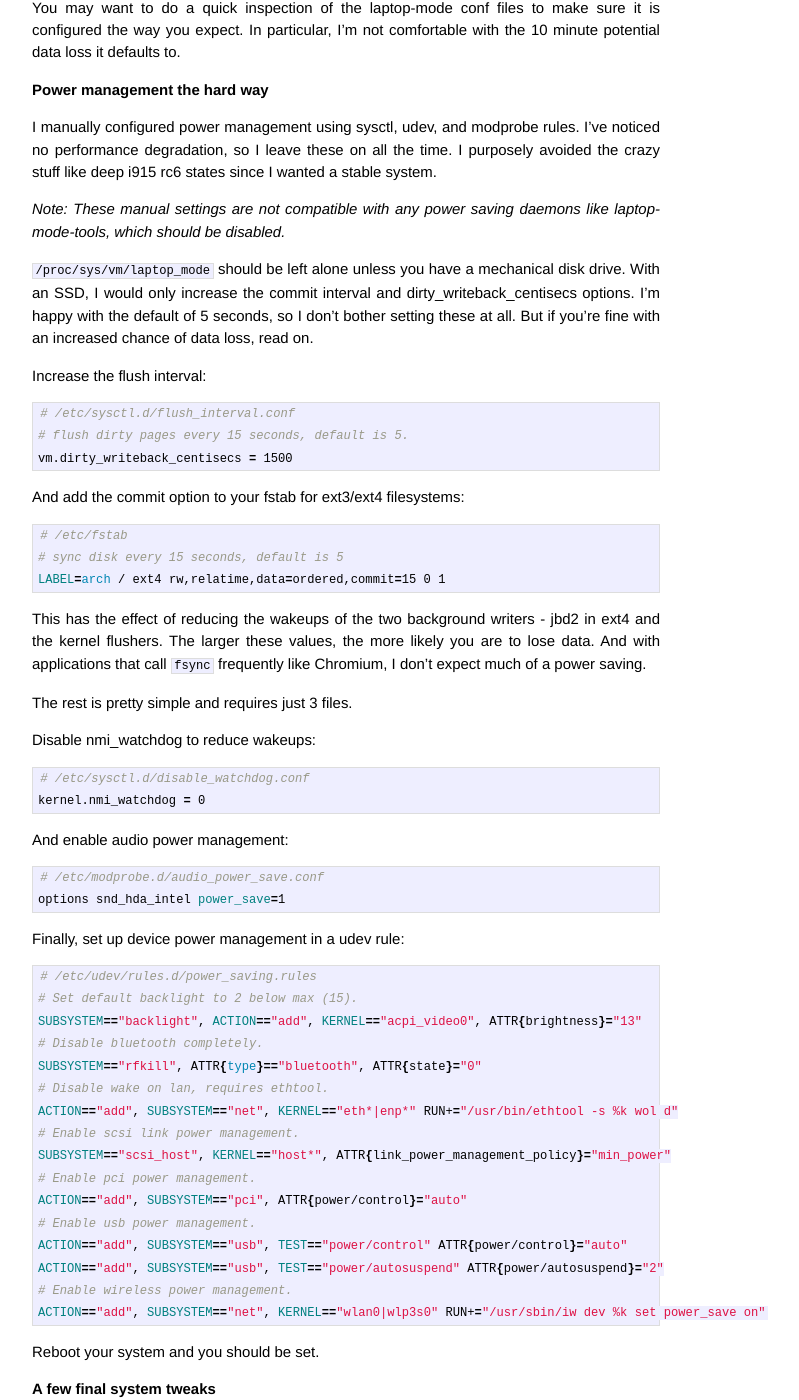
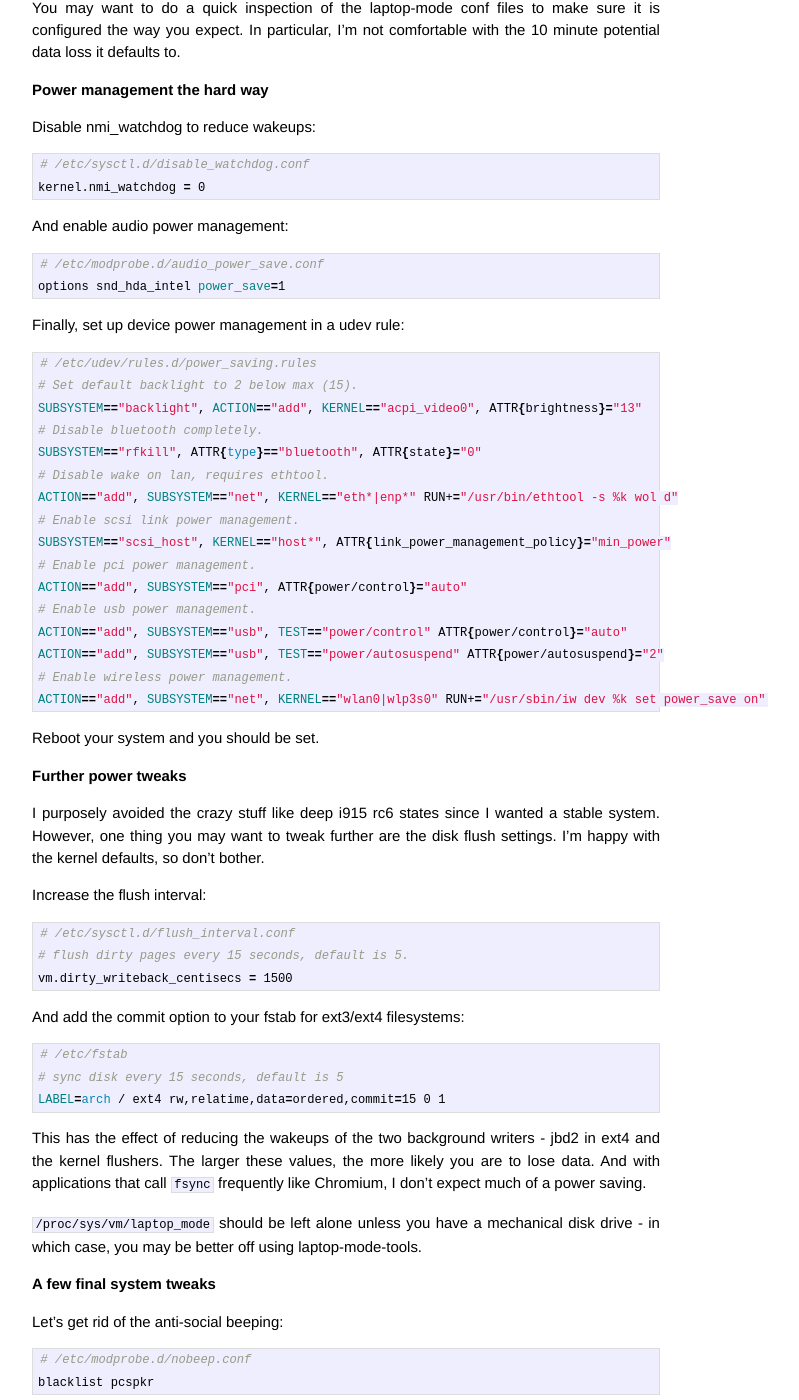
Before and after one commit to jsravn/old-blog, a Jekyll site: the page built from _posts/2013-06-26-thinkpad-x220-arch.md, in a window 1280 px wide and 1400 px high, scrolled down 970 px. Shown: the whole window, without its empty margins (294-1093 px from the left). Built offline with Jekyll 4.4.1, drawn with Linux system fonts in a browser that asks for light colours.

Commit message:
Reorganizes power section

```diff
--- a/_posts/2013-06-26-thinkpad-x220-arch.md
+++ b/_posts/2013-06-26-thinkpad-x220-arch.md
@@ -60,43 +60,6 @@ with the 10 minute potential data loss it defaults to.
 Power management the hard way
 =============================
 
-I manually configured power management using sysctl, udev, and modprobe rules.
-I've noticed no performance degradation, so I leave these on all the time. I
-purposely avoided the crazy stuff like deep i915 rc6 states since I wanted a
-stable system.
-
-_Note: These manual settings are not compatible with any power saving daemons like
-laptop-mode-tools, which should be disabled._
-
-`/proc/sys/vm/laptop_mode` should be left alone unless you have a mechanical
-disk drive. With an SSD, I would only increase the commit interval and
-dirty_writeback_centisecs options.  I'm happy with the default of 5 seconds, so
-I don't bother setting these at all. But if you're fine with an increased
-chance of data loss, read on.
-
-Increase the flush interval:
-
-{% highlight bash %}
-# /etc/sysctl.d/flush_interval.conf
-# flush dirty pages every 15 seconds, default is 5.
-vm.dirty_writeback_centisecs = 1500
-{% endhighlight %}
-
-And add the commit option to your fstab for ext3/ext4 filesystems:
-
-{% highlight bash %}
-# /etc/fstab
-# sync disk every 15 seconds, default is 5
-LABEL=arch / ext4 rw,relatime,data=ordered,commit=15 0 1
-{% endhighlight %}
-
-This has the effect of reducing the wakeups of the two background writers -
-jbd2 in ext4 and the kernel flushers. The larger these values, the  more likely
-you are to lose data. And with applications that call `fsync` frequently like
-Chromium, I don't expect much of a power saving.
-
-The rest is pretty simple and requires just 3 files.
-
 Disable nmi_watchdog to reduce wakeups:
 
 {% highlight bash %}
@@ -133,6 +96,37 @@ ACTION=="add", SUBSYSTEM=="net", KERNEL=="wlan0|wlp3s0" RUN+="/usr/sbin/iw dev %
 {% endhighlight %}
 
 Reboot your system and you should be set.
+
+Further power tweaks
+====================
+
+I purposely avoided the crazy stuff like deep i915 rc6 states since I wanted a
+stable system. However, one thing you may want to tweak further are the disk
+flush settings. I'm happy with the kernel defaults, so don't bother.
+
+Increase the flush interval:
+
+{% highlight bash %}
+# /etc/sysctl.d/flush_interval.conf
+# flush dirty pages every 15 seconds, default is 5.
+vm.dirty_writeback_centisecs = 1500
+{% endhighlight %}
+
+And add the commit option to your fstab for ext3/ext4 filesystems:
+
+{% highlight bash %}
+# /etc/fstab
+# sync disk every 15 seconds, default is 5
+LABEL=arch / ext4 rw,relatime,data=ordered,commit=15 0 1
+{% endhighlight %}
+
+This has the effect of reducing the wakeups of the two background writers -
+jbd2 in ext4 and the kernel flushers. The larger these values, the  more likely
+you are to lose data. And with applications that call `fsync` frequently like
+Chromium, I don't expect much of a power saving.
+
+`/proc/sys/vm/laptop_mode` should be left alone unless you have a mechanical
+disk drive - in which case, you may be better off using laptop-mode-tools.
 
 A few final system tweaks
 =========================
```
